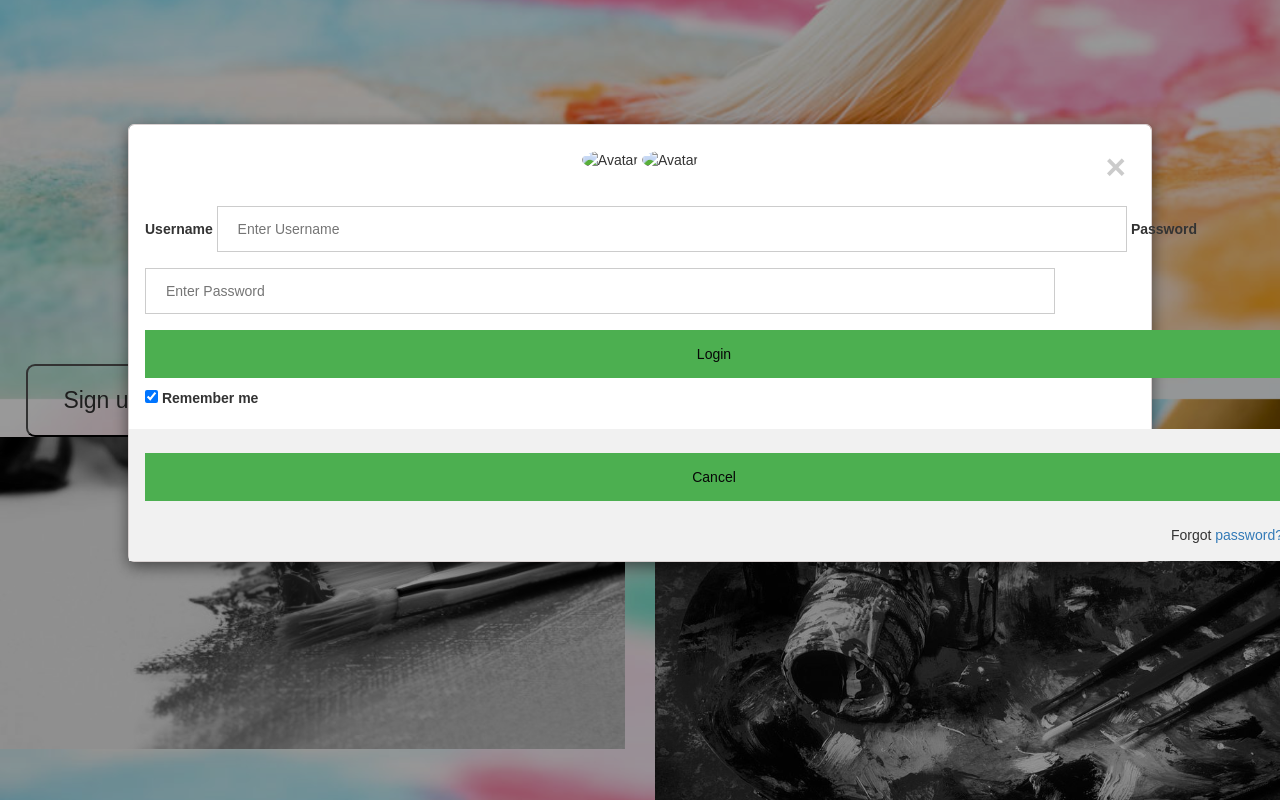
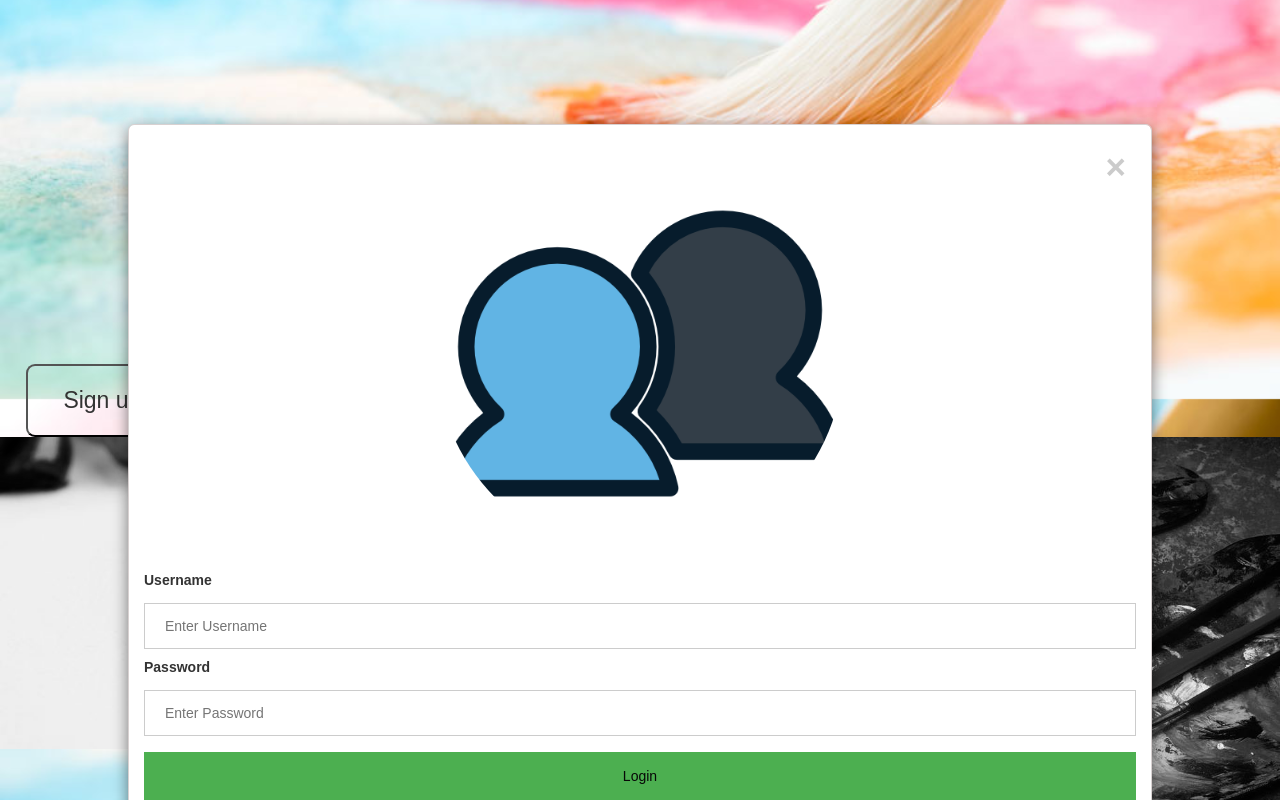
Before and after one commit to Omoyi/paintings-genics, a plain HTML site: page index.html in a window 1280 px wide. Both pictures are taken after a click on the button "Login". Shown: the part 594-1394 px from the top of the page. Drawn offline with nearby package versions, Linux system fonts and the light colour scheme; a web font is replaced by a local one.

Commit message:
further styling and addition of 2 pictures

```diff
--- a/css/styles.css
+++ b/css/styles.css
@@ -107,7 +107,7 @@ body {font-family: Arial, Helvetica, sans-serif;}
 
 /* Full-width input fields */
 input[type=text], input[type=password] {
-  width: 80%;
+  width: 100%;
   padding: 12px 20px;
   margin: 8px 0;
   display: inline-block;
@@ -134,7 +134,7 @@ button:hover {
 .cancelbtn {
   width: auto;
   padding: 10px 18px;
-  background-color: #8a5955;
+  background-color: #f44336;
 }
 
 /* Center the image and position the close button */
@@ -168,8 +168,8 @@ span.psw {
   width: 100%; /* Full width */
   height: 100%; /* Full height */
   overflow: auto; /* Enable scroll if needed */
-  background-color: rgb(0,0,0); /* Fallback color */
-  background-color: rgba(0,0,0,0.4); /* Black w/ opacity */
+  /*background-color: rgb(0,0,0);  Fallback color */
+  /*background-color: rgba(0,0,0,0.4);  Black w/ opacity */
   padding-top: 60px;
 }
 
--- a/index.html
+++ b/index.html
@@ -40,10 +40,9 @@
         <form class="modal-content animate" action="/action_page.php">
           <div class="imgcontainer">
             <span onclick="document.getElementById('id01').style.display='none'" class="close" title="Close Modal">&times;</span>
-            <img src="img_avatar.png" alt="Avatar" id="male" class="avatar">
-            <img src="img_avatar2.png" alt="Avatar" id="female" class="avatar">
+            <img src="image/person2.png" alt="Avatar" class="avatar">
           </div>
-          <div class="container">
+          <div class="container-fluid">
             <label for="uname"><b>Username</b></label>
             <input type="text" placeholder="Enter Username" name="uname" required>
             <label for="psw"><b>Password</b></label>
@@ -53,8 +52,8 @@
             <input type="checkbox" checked="checked" name="remember"> Remember me
             </label>
           </div>
-          <div class="container" style="background-color:#f1f1f1">
-            <button type="button" class="bton" onclick="document.getElementById('id01').style.display='none'" class="cancelbtn">Cancel</button>
+          <div class="container-fluid" style="background-color:#f1f1f1">
+            <button type="button" onclick="document.getElementById('id01').style.display='none'" class="cancelbtn">Cancel</button>
             <span class="psw">Forgot <a href="#">password?</a></span>
           </div>
         </form>
--- a/js/script.js
+++ b/js/script.js
@@ -1,18 +1,18 @@
-// Get the modal
+// Business logic
 var modal = document.getElementById('id01');
 
-// When the user clicks anywhere outside of the modal, close it
 window.onclick = function(event) {
     if (event.target == modal) {
         modal.style.display = "none";
     };
 };
 
-$(document).ready(function(){
-  $("img#male").click(function(){
-    $("img#female").hide();
-  });
-  $("img#female").click(function(){
-    $("img#male").hide();
-  });
-});
+//user interface
+// $(document).ready(function(){
+//   $("img#male").click(function(){
+//     $("img#female").hide();
+//   });
+//   $("img#female").click(function(){
+//     $("img#male").hide();
+//   });
+// });
```
Also changed, not shown: image/person1.png (added), image/person2.png (added).
